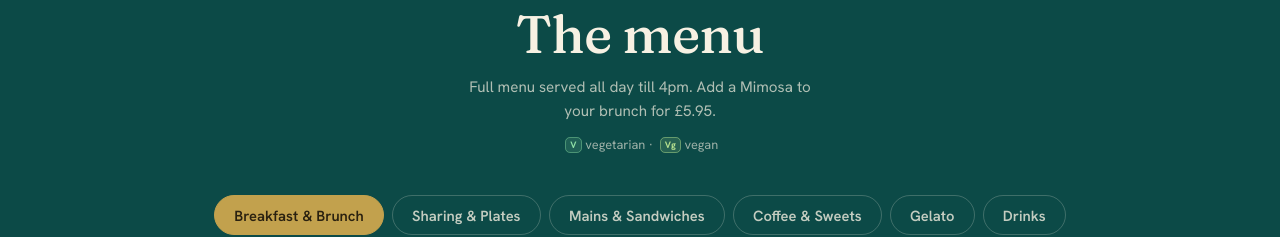
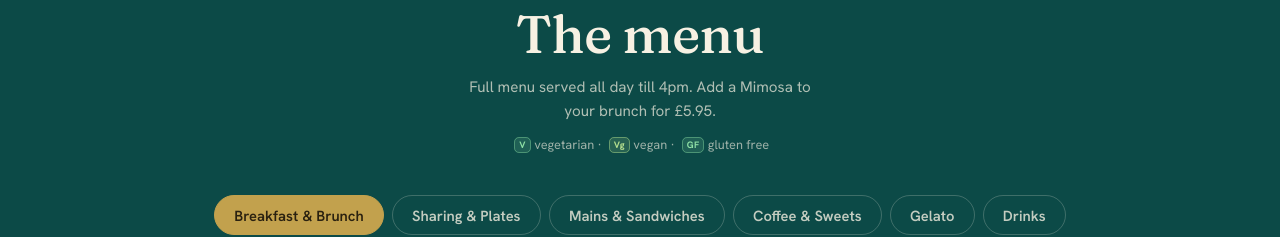
Before and after one commit to Vegasoft-Technologies/zuki-web, a Next.js app: page / in a window 1280 px wide. Shown: the part 2060-2297 px from the top of the page. Built offline with nearby package versions, Linux system fonts and the light colour scheme.

Commit message:
feat(menu): show the gluten-free tag in the legend, with no item labelled

```diff
--- a/src/components/sections/MenuSection.tsx
+++ b/src/components/sections/MenuSection.tsx
@@ -15,7 +15,8 @@ export default function MenuSection() {
           Full menu served all day till 4pm. Add a Mimosa to your brunch for £5.95.
           <span className="menu__legend">
             <em className="mi__diet">V</em> vegetarian ·{" "}
-            <em className="mi__diet mi__diet--vg">Vg</em> vegan
+            <em className="mi__diet mi__diet--vg">Vg</em> vegan ·{" "}
+            <em className="mi__diet">GF</em> gluten free
           </span>
         </p>
       </Reveal>
```
Also changed, not shown: 4 other files (tests, documents, lock files or other folders).
